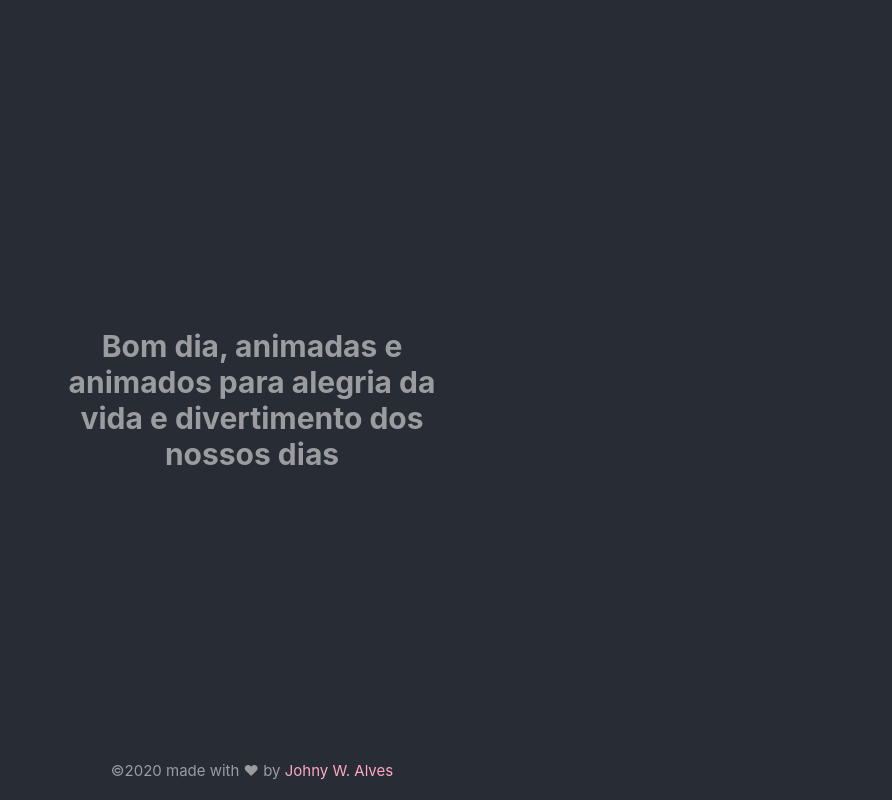
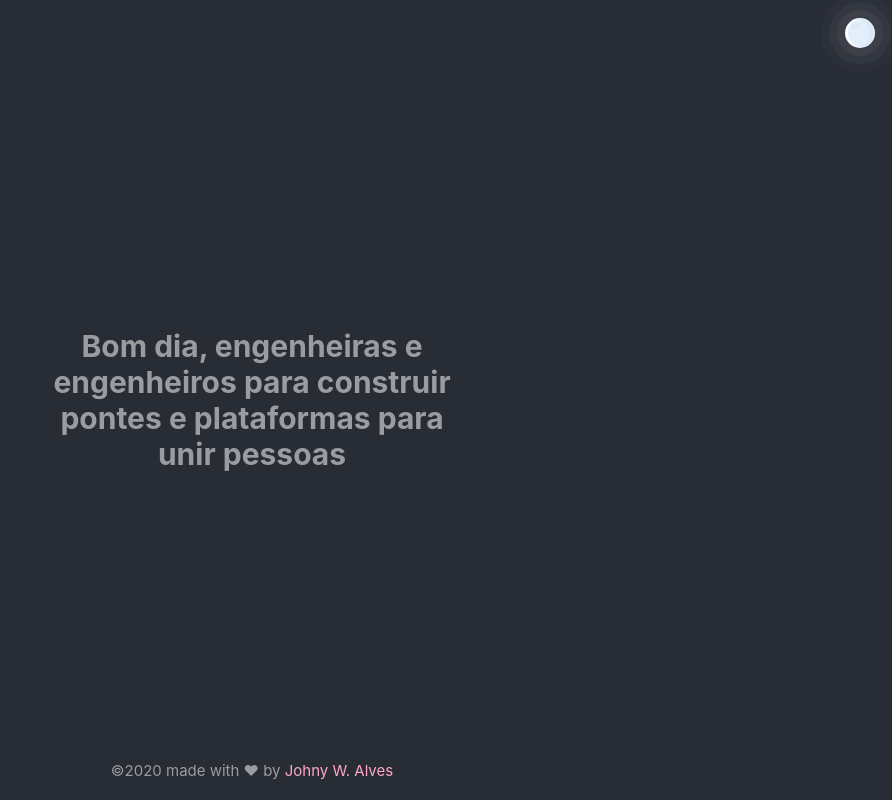
Before and after one commit to johnywalves/bom-dia-equipes-dev, a Next.js app: page / in a window 1280 px wide. Shown: the whole page, without its empty margins (388-1280 px from the left). Built offline with nearby package versions, Linux system fonts and the light colour scheme.

Commit message:
:children_crossing: Adicionado funcionalidades visuais

```diff
--- a/src/components/Main/index.tsx
+++ b/src/components/Main/index.tsx
@@ -1,4 +1,4 @@
-import { useState, useEffect } from 'react'
+import { useCallback, useState, useEffect } from 'react'
 import * as S from './styles'
 
 type MainProps = {
@@ -7,16 +7,57 @@ type MainProps = {
 
 const Main = ({ message }: MainProps) => {
   const [styleGoodMorning, setStyleGoodMorning] = useState({})
+  const [copied, setCopied] = useState(false)
+  const [theme, setTheme] = useState('')
   const [year, setYear] = useState('')
 
+  const isDarkMode = theme === 'dark'
+
   useEffect(() => {
-    setStyleGoodMorning({ opacity: '1' })
+    setTheme(window.__theme)
+
+    window.__onThemeChange = () => setTheme(window.__theme)
+  }, [])
+
+  useEffect(() => {
     setYear(new Date().getFullYear().toString())
+  }, [])
+
+  useEffect(() => {
+    setStyleGoodMorning({ opacity: 1 })
+  }, [])
+
+  useEffect(() => {
+    const timer = setTimeout(() => setCopied(false), 2000)
+    return () => clearTimeout(timer)
+  }, [copied])
+
+  const copy = useCallback(() => {
+    const el = document.createElement('input')
+    document.body.appendChild(el)
+    el.setAttribute('type', 'text')
+    el.setAttribute('value', message)
+    el.select()
+    el.setSelectionRange(0, 99999)
+    if (document.execCommand('copy')) {
+      setCopied(true)
+      el.remove()
+    }
+  }, [setCopied, message])
+
+  const backCopy = useCallback(() => {
+    setCopied(false)
   }, [])
 
   return (
     <S.Wrapper>
-      <S.GoodMorning style={styleGoodMorning}>{message}</S.GoodMorning>
+      {copied ? (
+        <S.Copied onClick={backCopy}>Copiado!</S.Copied>
+      ) : (
+        <S.GoodMorning style={styleGoodMorning} onClick={copy}>
+          {message}
+        </S.GoodMorning>
+      )}
       <S.Footer style={styleGoodMorning}>
         <p>
           ©{year} made with ♥ by{' '}
@@ -29,6 +70,11 @@ const Main = ({ message }: MainProps) => {
           </a>
         </p>
       </S.Footer>
+      <S.Astro
+        onClick={() => {
+          window.__setPreferredTheme(isDarkMode ? 'light' : 'dark')
+        }}
+      />
     </S.Wrapper>
   )
 }
--- a/src/components/Main/styles.ts
+++ b/src/components/Main/styles.ts
@@ -19,11 +19,75 @@ export const Wrapper = styled.main`
 `
 
 export const GoodMorning = styled.h1`
+  position: absolute;
+  top: 50%;
+  left: 50%;
+  transform: translate(-50%, -50%);
   opacity: 0;
   font-size: 3rem;
   width: min(40rem, 100%);
   transition: opacity 2s;
   transition-delay: 0.5s;
+  cursor: pointer;
+  z-index: 2;
+`
+
+export const Copied = styled.h1`
+  position: absolute;
+  top: 50%;
+  left: 50%;
+  transform: translate(-50%, -50%);
+  color: var(--textConfirmed);
+  font-size: 4rem;
+  width: min(40rem, 100%);
+  cursor: pointer;
+  z-index: 2;
+`
+
+export const Astro = styled.footer`
+  margin: 0;
+  width: 30px;
+  height: 30px;
+  display: block;
+  border-radius: 50%;
+  position: absolute;
+  right: 1.75rem;
+  top: 1.75rem;
+  z-index: 1;
+  border: solid 1px;
+  transition: all 0.5s ease-in;
+  cursor: pointer;
+  background-color: #ebf3fe;
+  box-shadow: inset -4px 0px 0px #d8e8f7, inset 2px 0px 0px #ffffff,
+    inset -5px 0px 0px 20px #e2eefa, 0px 0px 0px 8px #ffffff0c,
+    0px 0px 0px 16px #ffffff08, 0px 0px 0px 24px #ffffff05;
+
+  &:after {
+    content: '';
+    width: 5px;
+    height: 5px;
+    border-radius: 50%;
+    background-color: #d8e8f7;
+    position: absolute;
+    top: 20%;
+    left: 20%;
+    transition: all 0.5s ease-in;
+    box-shadow: 4px -2px 0px -1px #d8e8f7, 4px 1px 0px -2px #d8e8f7;
+  }
+
+  .light & {
+    background-color: #ffdb01 !important;
+    box-shadow: inset -4px 0px 0px #ff8603, inset 2px 0px 0px #ffffffcc,
+      inset -5px 0px 0px 2px #ffd201, 0px 0px 0px 8px #ffd20133,
+      0px 0px 0px 16px #ffd20133, 0px 0px 0px 24px #ffd20111,
+      0px 0px 0px 130vh #fff, 0px 0px 0px 130vw #fff,
+      0px 0px 0px 200vh #ffffff55, 0px 0px 0px 200vw #ffffff55;
+  }
+
+  .light &:after {
+    background-color: #ffd201;
+    box-shadow: 4px -2px 0px -1px #ffd201, 4px 1px 0px -2px #ffd201;
+  }
 `
 
 export const Footer = styled.footer`
@@ -33,4 +97,5 @@ export const Footer = styled.footer`
   bottom: 2rem;
   transition: opacity 2.5s;
   transition-delay: 1.5s;
+  z-index: 2;
 `
--- a/src/pages/_app.tsx
+++ b/src/pages/_app.tsx
@@ -7,7 +7,7 @@ function App({ Component, pageProps }: AppProps) {
   return (
     <>
       <Head>
-        <title>Bom dia dev!</title>
+        <title>Bom dia, equipe dev!</title>
         <link rel="shortcut icon" href="/img/icon-512.png" />
         <link rel="apple-touch-icon" href="/img/icon-512.png" />
         <meta
--- a/src/pages/_document.tsx
+++ b/src/pages/_document.tsx
@@ -6,6 +6,17 @@ import Document, {
   DocumentContext
 } from 'next/document'
 import { ServerStyleSheet } from 'styled-components'
+
+type ThemeChangeType = () => void
+type PreferredTheme = (theme: string) => void
+
+declare global {
+  interface Window {
+    __theme: string
+    __onThemeChange: ThemeChangeType
+    __setPreferredTheme: PreferredTheme
+  }
+}
 
 export default class MyDocument extends Document {
   static async getInitialProps(ctx: DocumentContext) {
@@ -43,6 +54,36 @@ export default class MyDocument extends Document {
             <NextScript />
           </body>
         </Head>
+        <script
+          dangerouslySetInnerHTML={{
+            __html: `
+              (function() {
+                window.__onThemeChange = function() {};
+
+                function setTheme(newTheme) {
+                  window.__theme = newTheme;
+                  preferredTheme = newTheme;
+                  document.body.className = newTheme;
+                  window.__onThemeChange(newTheme);
+                }
+
+                var preferredTheme;
+                try {
+                  preferredTheme = localStorage.getItem('theme');
+                } catch (err) { }
+
+                window.__setPreferredTheme = function(newTheme) {
+                  setTheme(newTheme);
+                  try {
+                      localStorage.setItem('theme', newTheme);
+                  } catch (err) {}
+                }
+
+                setTheme(preferredTheme || 'dark');
+              })();
+            `
+          }}
+        />
       </Html>
     )
   }
--- a/src/pages/index.tsx
+++ b/src/pages/index.tsx
@@ -1,31 +1,39 @@
 import Main from 'components/Main'
 
-const listMessages = [
+const getRandom = (list: Array<string>) => {
+  return list[Math.trunc(Math.random() * list.length)]
+}
+
+const getMessage = () => {
+  const today = new Date()
+  if (today.getDay() === 1) {
+    return getRandom([
+      'Amadas e amados, serão bem vindo a mais uma bela semana e tenham um ótimo dia',
+      'Bom dia, pessoas lindas para mais uma semana de sucesso e alegrias',
+      'Bom dia, amadas e amados, lindas e lindos para mais um bela e inspiradora semana',
+      'Boa semana e bom dia para os praticantes das artes tecnológicas, conjuradores de sistemas e encantadores de máquinas'
+    ])
+  } else {
+    return getRandom([
       'Bom dia, engenheiras e engenheiros para construir pontes e plataformas para unir pessoas',
-  'Bom dia, pessoas lindas para mais uma semana de sucesso e alegrias',
       'Bom dia, amadas e amados para mais um lindo e ensolarado dia do fim da metade deste ano tenebroso',
       'Bom dia, guerreiras e guerreiros defensores da paz, do amor e da justiça para mais um dia de luta e glória',
       'Bom dia Luthiers, para mais uma oportunidades de desenvolver a ferramenta que irá produzir o som da alma e  encantar pessoas',
       'Bom dia, pessoas de luz, já agradeceram por acordarem bem e saudáveis essa pandemia?',
-  'Amadas e amados, serão bem vindo a mais uma bela semana e tenham um ótimo dia',
       'Bom dia, animadas e animados para alegria da vida e divertimento dos nossos dias',
       'Bom dia, amadas e amados para uma bela e iluminada quarta-feira de muita alegrias e cheia de divertimentos',
       'Bom dia, amandes da chuva e paqueradores do sol para mais um dia belo e sorridente',
       'Humanas e humanos, boa rotação, para os habitantes da mais bela esfera que a translada essa estrela amarela',
-  'Bom dia, amadas e amados, lindas e lindos para mais um bela e inspiradora semana',
       'Damas e cavalheiros, espero que a alvorada de um novo dia traga oportunidades para realizar seus sonhos e anseios',
       'Consagradas e consagrados, o deus que habita em mim cumprimenta o deus que habita em vocês para lhes desejarem boas energias e ótimos eventos vindoros',
       'Bom dia, anjas e anjos para mais um abençoado dia',
       'Senhoras, senhores e o maravilhoso arco-íris entre esses dois, bom dia para mais um dia de foco, força e fé',
-  'Boa semana e bom dia para os praticantes das artes tecnológicas, conjuradores de sistemas e encantadores de máquinas',
       'Café, Tempero e Muita teoria esses foram os ingredientes escolhidos para montar a equipe perfeita, mas o Professor Leonardo acidentalmente acrescentou o ingrediente extra na mistura o elemento A, e assim nasceu o time Shenlong',
-  'Bom dia, inspiradoras e inspiradores, sabem  que dia é hoje? Dia de ser engajado, produtivo e feliz!'
-]
+      'Bom dia, inspiradoras e inspiradores, sabem que dia é hoje? Dia de ser engajado, produtivo e feliz!'
+    ])
+  }
+}
 
 export default function Home() {
-  return (
-    <Main
-      message={listMessages[Math.trunc(Math.random() * listMessages.length)]}
-    />
-  )
+  return <Main message={getMessage()} />
 }
--- a/src/styles/global.ts
+++ b/src/styles/global.ts
@@ -23,6 +23,13 @@ const GlobalStyles = createGlobalStyle`
         --bg: #282c35;
         --textNormal: #ffffff88;
         --textLink: #ffa7c4;
+        --textConfirmed: #8FBC8F;
+    }
+
+    body.light {
+        --textNormal: #222222;
+        --textLink: #d23669;
+        --textConfirmed: #008000;
     }
 `
 
```
Also changed, not shown: 1 other file (tests, documents, lock files or other folders). Lines whose indentation alone changed are shown as unchanged.
